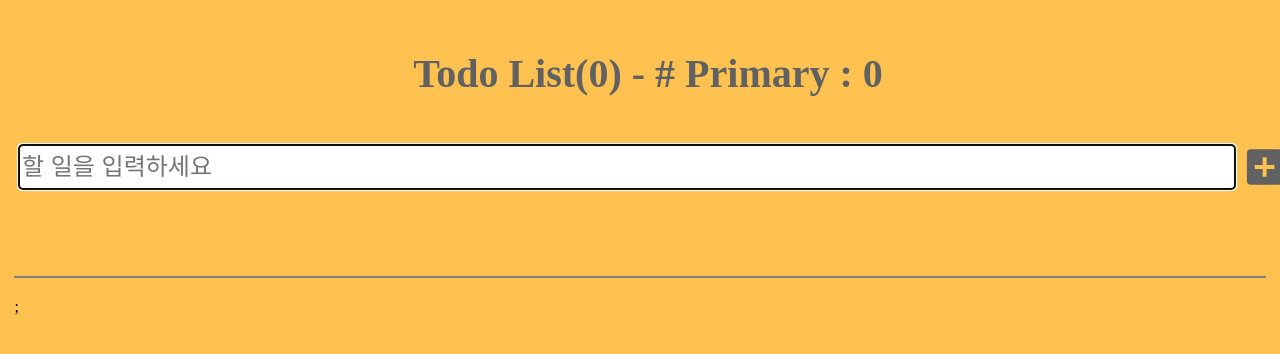
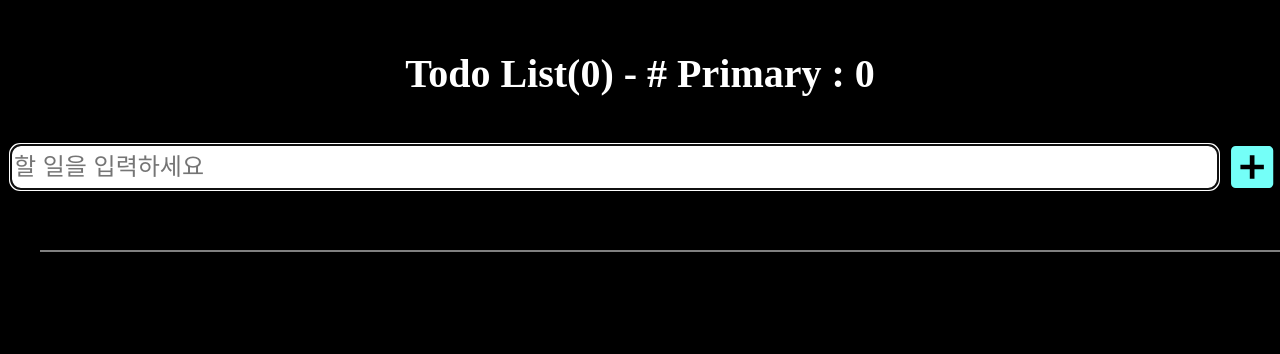
Before and after one commit to suwonboyys/react_todo, a React (Create React App) app: page / in a window 1280 px wide. Shown: the top 354 px of the page. Built offline with nearby package versions, Linux system fonts and the light colour scheme.

Commit message:
edit CSS more brightly and bigger font

```diff
--- a/src/App.css
+++ b/src/App.css
@@ -1,85 +1,102 @@
+/* global */
 :root {
   /* color */
-  --color-white: white;
-  --color-darkgray: rgb(97, 97, 97);
-  --color-black: black;
+  --clr-white: #ffffff;
+  --clr-dark-white: #ffffffdd;
+  --clr-light-gray: #c3c3c3;
+  --clr-dark-gray: #616161;
+  --clr-black: #000000;
+  --clr-light-blue: #a5a5e8;
+  --clr-blue: #5d5dfb;
+  --clr-dark-blue: #0606ffb1;
+  --clr-light-red: #ff6347;
+  --clr-red: #ff3d3d;
+  --clr-turquoise: #74fff8;
+  --clr-yellow: #ffff07;
+
   /* font-size */
-  --super-size: 2.5rem;
-  --large-size: 1.5rem;
+  --extra-large-size: 2.5rem;
+  --large-size: 1.8rem;
+  --regular-size: 1.5rem;
 }
 
 body {
-  background-color: rgb(255, 194, 81);
+  margin: 0;
+  padding: 0;
+  background-color: var(--clr-black);
 }
 
+/* Navbar component */
 header {
   position: fixed;
   top: 0;
   width: 100%;
-  background-color: rgb(255, 194, 81);
+  background-color: var(--clr-black);
   text-align: center;
   padding-top: 20px;
   padding-bottom: 50px;
+}
+
+.title {
+  margin: 30px auto;
+  padding-bottom: 20px;
+  font-size: var(--extra-large-size);
+  font-weight: bold;
+  color: var(--clr-white);
 }
 
 section {
   margin-top: 250px;
 }
 
-.title {
-  margin: 30px auto;
-  padding-bottom: 20px;
-  font-size: var(--super-size);
-  font-weight: bold;
-  color: var(--color-darkgray);
-}
-
+/* TodoInput component */
 .TodoInput {
   width: 100%;
   height: 40px;
   margin-left: 5px;
   display: flex;
   align-items: center;
-  font-size: var(--large-size);
-  border-radius: 4px;
+  font-size: var(--regular-size);
+  border-radius: 10px;
 }
 
-.TodoInputBox {
+.TodoInput__Box {
   display: flex;
   border: none;
   padding: 10px;
   height: 50px;
   box-sizing: border-box;
-  box-shadow: 1px 2px 5px 1px var(--color-darkgray);
+  box-shadow: 1px 2px 5px 1px var(--clr-dark-gray);
   margin-bottom: 15px;
-  font-size: var(--large-size);
+  font-size: var(--regular-size);
   font-weight: bold;
 }
 
 .TodoAddButton {
   border: none;
   border-radius: 0;
-  height: 90px;
-  width: 50px;
+  height: 60px;
+  width: 60px;
   font-weight: bold;
   cursor: pointer;
   font-size: 4rem;
-  color: var(--color-darkgray);
+  color: var(--clr-turquoise);
 }
 
-.items {
-  padding: 0.4rem;
-}
-
+/* TodoItem component */
 .TodoItem {
   margin-left: auto;
   margin-right: auto;
   margin-bottom: 15px;
   border-radius: 5px;
-  box-shadow: 1px 2px 5px 1px var(--color-darkgray);
+  box-shadow: 1px 2px 5px 1px var(--clr-dark-gray);
   padding: 1rem;
   display: flex;
   align-items: center;
+}
+
+.itemRows {
+  padding: 0.4rem;
 }
 
 .itemRow {
@@ -87,17 +104,22 @@ section {
   display: flex;
   align-items: center;
   justify-content: space-between;
-  border: 2px solid var(--color-black);
+  border: 2px solid var(--clr-black);
   border-radius: 4px;
   padding: 10px 0;
   margin: 10px 0;
-  background-color: rgb(255, 241, 213);
-  font-size: var(--large-size);
+  background-color: var(--clr-dark-white);
+  font-size: var(--regular-size);
 }
 
 .content {
   display: flex;
   cursor: pointer;
+}
+
+.content.primary {
+  background-color: var(--clr-white);
+  padding: 12px 0;
 }
 
 .unprimary {
@@ -108,22 +130,30 @@ hr {
   margin: 20px 0;
 }
 
+.star {
+  color: var(--clr-yellow);
+}
+
 .complete {
   text-decoration: line-through;
   opacity: 0.4;
 }
 
 .content .text {
-  font-size: var(--large-size);
+  font-size: var(--regular-size);
   margin-left: 1rem;
 }
 
 .icons {
   font-size: var(--large-size);
-  color: var(--color-darkgray);
+  color: var(--clr-dark-gray);
 }
 
 svg {
   padding: 0 5px;
   cursor: pointer;
 }
+
+.delete {
+  color: var(--clr-red);
+}
```
